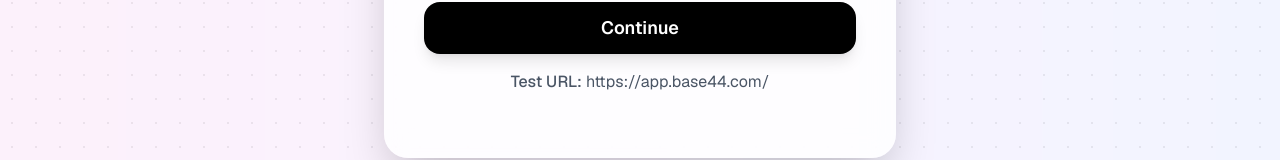
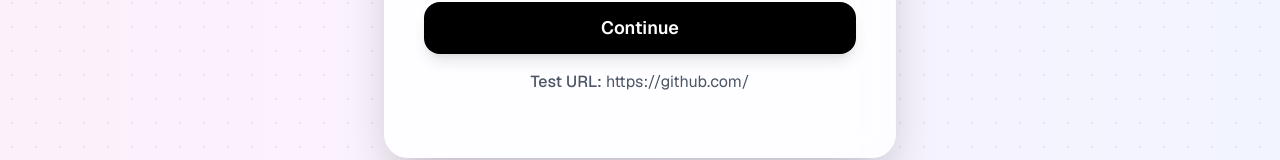
Before and after one commit to zdawan/AI-Bug-Tracker, a Next.js app in the folder client/: page /tester/url in a window 1280 px wide. Shown: the part 441-601 px from the top of the page. Built offline with nearby package versions, Linux system fonts and the light colour scheme.

Commit message:
TEst mail and URL updated

```diff
--- a/client/app/admin/login/page.jsx
+++ b/client/app/admin/login/page.jsx
@@ -86,7 +86,7 @@ export default function AdminLogin() {
             Login
           </button>
           <p className="flex items-center justify-center">
-            Test mail: jnr1006262@gmail.com
+            Example mail: githubtest@gmail.com
           </p>
         </form>
       </div>
--- a/client/app/tester/url/page.jsx
+++ b/client/app/tester/url/page.jsx
@@ -82,7 +82,7 @@ export default function TesterPage() {
           </button>
           <p className="text-center text-gray-600 mb-6">
             <span className="font-medium">Test URL:</span>{" "}
-            https://app.base44.com/
+            https://github.com/
           </p>
         </form>
       </div>
```
